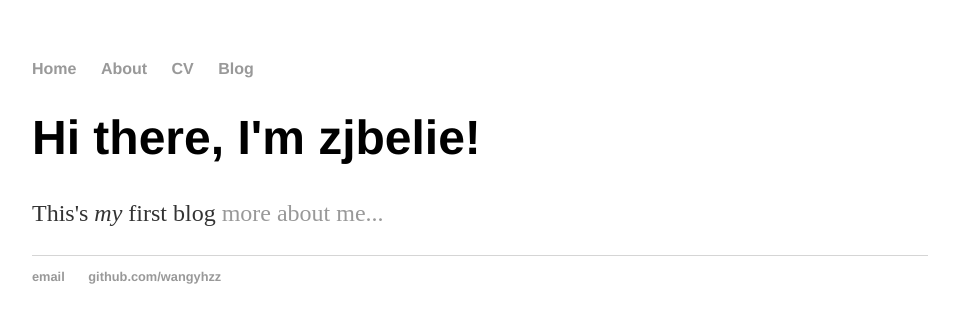
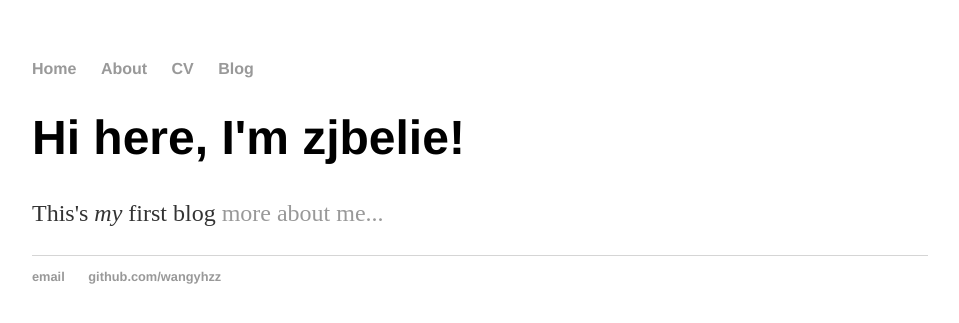
Before and after one commit to wangyhzz/wangyhzz.github.io, a Jekyll site: the page built from index.html, in a window 1280 px wide. Shown: the top 323 px of the page, without its empty margins (160-1119 px from the left). Built offline with Jekyll 4.4.1, drawn with Linux system fonts in a browser that asks for light colours.

Commit message:
Update index.html

```diff
--- a/index.html
+++ b/index.html
@@ -3,6 +3,6 @@ layout: default
 title: zjbelie'blog
 ---
 <div class="blurb">
-	<h1>Hi there, I'm zjbelie!</h1>
+	<h1>Hi here, I'm zjbelie!</h1>
 	<p>This's <em>my</em> first blog <a href="/about">more about me...</a></p>
 </div><!-- /.blurb -->
```
